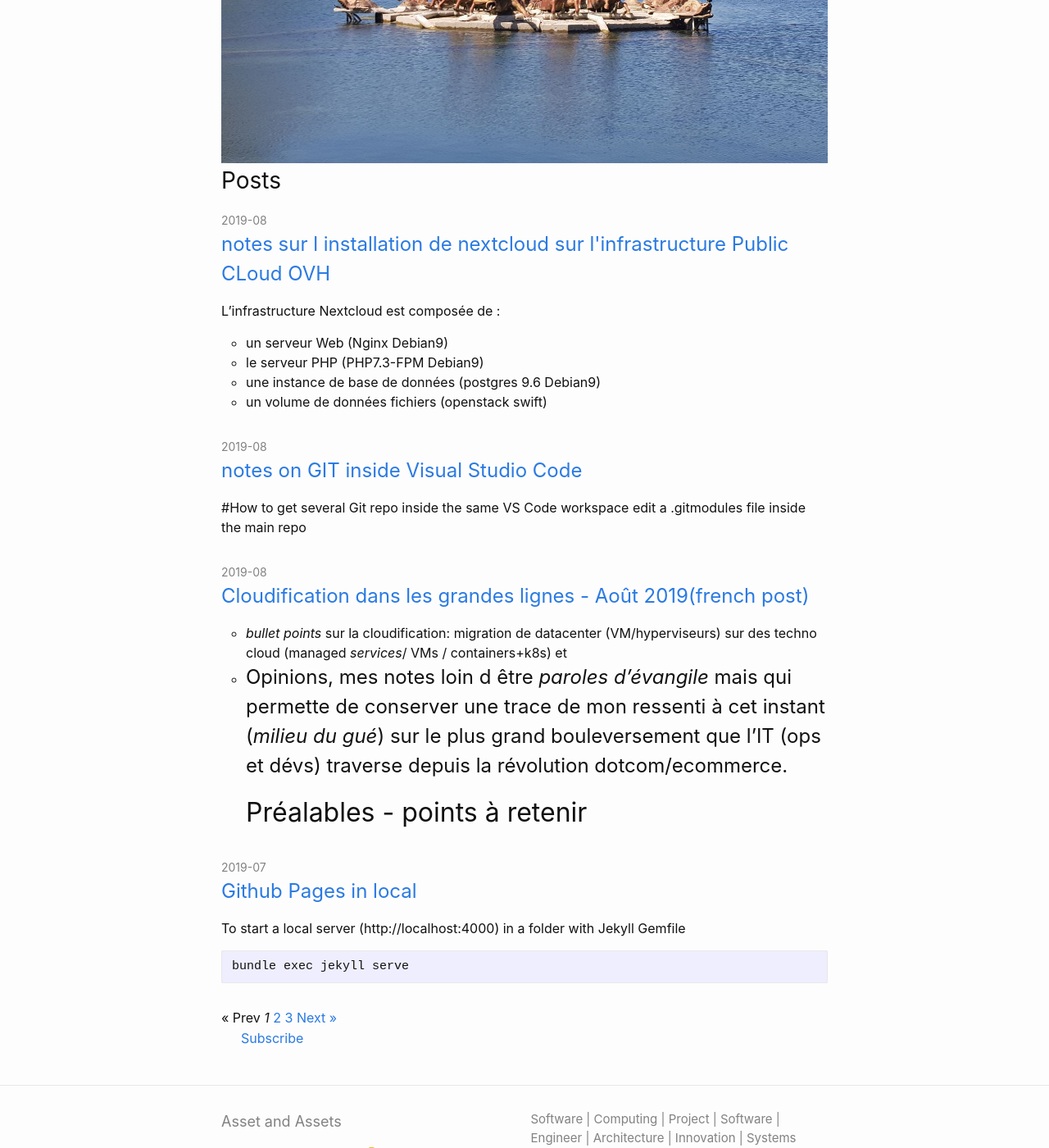
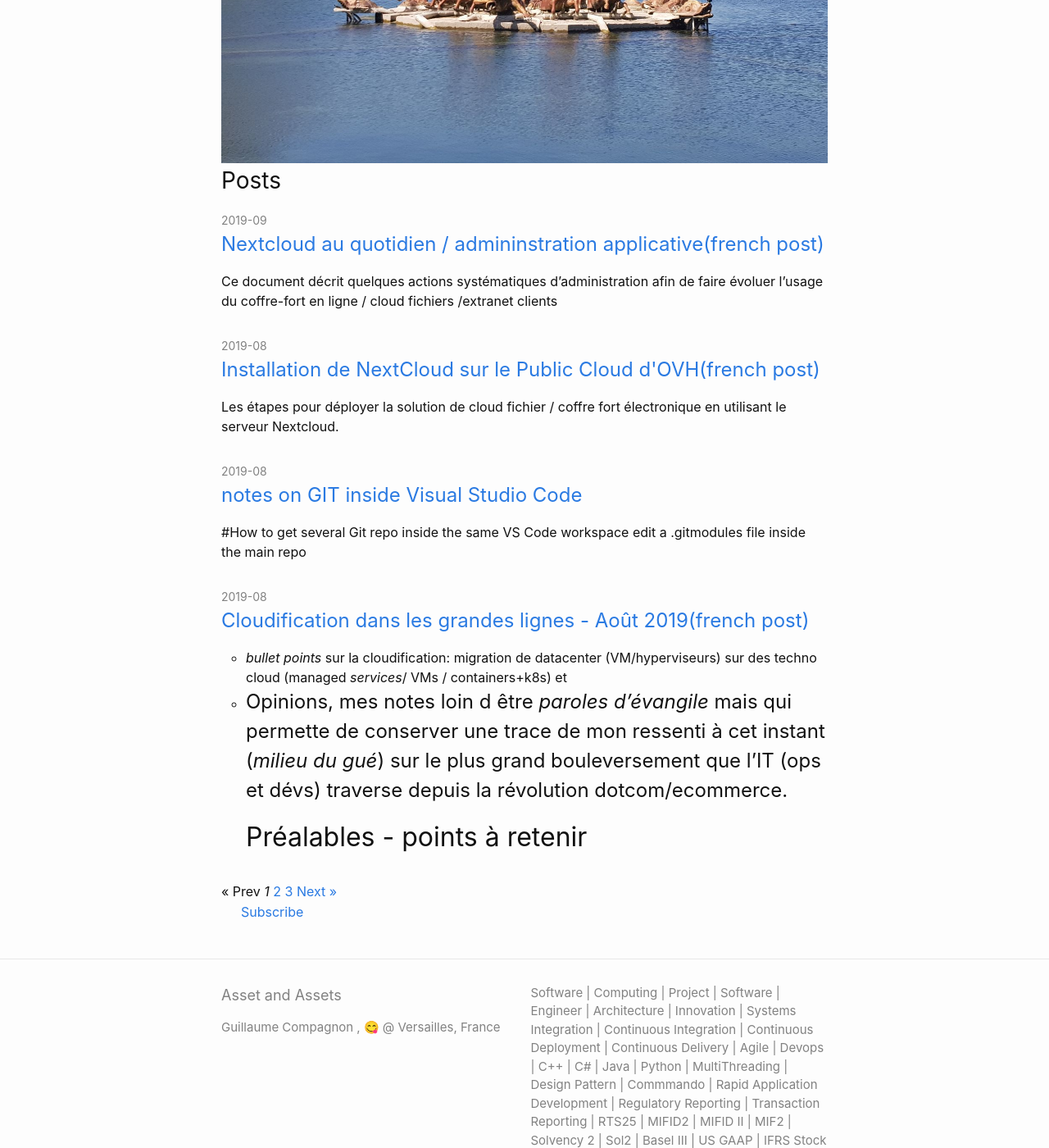
Before and after one commit to gcompagnon/gcompagnon.github.io, a Jekyll site: the page built from index.html, in a window 1280 px wide and 1400 px high, scrolled down 448 px. Shown: the whole window at 82% size. Built offline with Jekyll 4.4.1, drawn with Linux system fonts in a browser that asks for light colours; the list of posts is cut into pages by our own code; some of the changed lines change nothing that is shown.

Commit message:
doc nextcloud sur OVH
Signed-off-by: gcompagnon <gcompagnon@outlook.com>

````diff
--- a/_posts/2019-08-28-installNextcloudOVHPublicCloud.md
+++ b/_posts/2019-08-28-installNextcloudOVHPublicCloud.md
@@ -1,6 +1,6 @@
 ---
 layout: post
-title: "notes sur l installation de nextcloud sur l'infrastructure Public CLoud OVH"
+title: "Installation de NextCloud sur le Public Cloud d'OVH(french post)"
 categories: notes nextcloud OVH
 output:
   html_document:
@@ -9,12 +9,14 @@
 comments: false
 tags: [nextcloud, iaas, ovh]
 ---
+Les étapes pour déployer la solution de cloud fichier / coffre fort électronique en utilisant le serveur Nextcloud.
 
-L'infrastructure Nextcloud est composée de :
+L'infrastructure Nextcloud ( version '16.0.4.1' adaptée avec la fonctionnalité /newpassword) est composée de :
   - un serveur Web (Nginx Debian9)
   - le serveur PHP (PHP7.3-FPM Debian9)
   - une instance de base de données (postgres 9.6 Debian9)
   - un volume de données fichiers (openstack swift)
+
 
 Le déploiement de cette infrastructure peut se faire sur l'offre Public Cloud OVH:
   - un réseau privé pour isoler l'ensemble de cet infra
@@ -24,9 +26,12 @@
 Le choix de séparer les instances de type Front (Web) et Back (Base de données) est dictée par un choix d'architecture pour faciliter la montée en charge (installation d'un load balancer en facade des instances Web, en conservant une instance dédiée pour le Back) , l'isolation des composants permettant l'archivage cohérent ( snapshot et cloud archive) un PCA (passage d'une région à une autre), et la sécurité avec si nécessaire un reverse proxy.
 
 
-#Installation des prerequis
+![alt text](/images/20190828-logo-coffre-fort.svg "CFE / ")
 
-## 0-Créer sa clé SSH
+
+#A. Installation des prerequis
+
+## 0- Créer sa clé SSH
 
 https://docs.ovh.com/fr/public-cloud/creation-des-cles-ssh/
 
@@ -119,18 +124,15 @@
 sudo update-rc.d postgresql enable
 ```
 
-
-
-
 ## 3- Object Storage
 
 https://docs.ovh.com/gb/en/public-cloud/place-an-object-storage-container-behind-domain-name/
 
-creer un Object storage XXXXX en mode private / non-public
+créer un Object storage XXXXX en mode private / non-public
 
 conserver le mot de passe et le fichier openRC
 
-## 4 - instance serveur Front / nextcloud
+## 4 - Instance serveur Front pour servir NextCloud
 
 - créer et démarrer une instance Compute / Debian9
 
@@ -185,7 +187,7 @@
 sudo mount -t svfs -o username=$OS_USERNAME,password=$OS_PASSWORD,tenant=$OS_TENANT_NAME,region=$OS_REGION_NAME,uid=nextcloud,gid=nextcloud <nom> /mnt/<nom>
 ```
 
-## NGINX
+## 5- NGINX
 
 sur l'instance Serveur Front / Nextcloud
 ```
@@ -207,7 +209,7 @@
 cp nextcloud.conf /etc/nginx/sites-enabled/
 ```
 
-## NGINX avec HTTPS
+## 6- NGINX avec HTTPS
 
 Lets encrypt fournit un certificat SSL au serveur NGINX
 
@@ -228,7 +230,7 @@
 ```
 sudo certbot --nginx -d coffre.xxxxx.com -d www.coffre.xxxxx.com
 ```
-## php7.3-fpm
+## 7 -php7.3-fpm
 sur l'instance Serveur Front / Nextcloud
 
 - ajouter la source officielle pour les packages PHP
@@ -291,56 +293,57 @@
 ```
 
 
-# (option)pour un montage de l object storage dans nextcloud en files external
+- augmenter le nombre de process allouées au traitement PHP
+```
+sudo vi /etc/php/7.3/fpm/pool.d/www.conf
+```
 
 ```
-apt-get install smbclient
+pm.max_children = 20
+pm.start_servers = 5
+pm.min_spare_servers = 1
+pm.max_spare_servers = 15
 ```
 
-# Nextcloud
+
+- faire en sorte que php7.3-fpm et nginx redémarre à chaque reboot d instance
+```
+sudo update-rc.d php7.3-fpm enable
+sudo update-rc.d nginx enable
+```
+
+
+
+# B. Installation de Nextcloud
 en version 16.0.4 / stable
 
 [documentation officielle Nextcloud16](https://docs.nextcloud.com/server/16/admin_manual/installation/index.html)
 
-## installation de nextcloud
-La version adaptée de nextcloud (avec /newpassword ,  Aide A la découverte / firstrunwizard et Customized Emails est disponible sur l'object storage
 
-```
-tar xvf nextcloud-server-<nom>.tar.gz
-ou (partir d'une version officielle de nextcloud.org)
-tar xvf nextcloud-n.x.y.tar.bz2
+## 0- Choix de la zone de stockage
 
-```
+Il existe de multiples possibilités pour représenter la zone de stockage des fichiers accessibles par NextCloud.
 
+-espace disque en local du serveur nextcloud
+-point de montage réseau sur un SAN/NAS
+-technologie de Cloud Storage (Amazon S3, Openstack Swift)
 
-## installation pour initialisaer la base de données
+OVH Public Cloud propose les conteneurs d'objet basé sur le standard Openstack Swift à tarif compétitif. ce qui assure une sureté de fonctionnement (3 replicas de la donnée), et la facilité pour la sauvegarde, l'archivage.
 
-## config.php
+### Nextcloud et Openstack Swift
 
-## Applications
+Il existe 3 façons d'utiliser un conteneur d'objects Swift:
 
-APrès une connexion avec le compte admin de nextcloud
-Aller dans Applications (icone haut et droit)
-pour activer:
+#### 1. en Primary Storage :
+Le primary storage est configuré directement dans Nextcloud config.php
+https://docs.nextcloud.com/server/15/admin_manual/configuration_files/primary_storage.html
+De façon à rendre l'accès exclusif à l'instance Nextcloud.
+C'est pourquoi, il faut s'assurer de sauvegarder la base de données Nextcloud , contenant les meta données,
+ainsi que la clé de chiffrement serveur permettant de déchiffrer à la volée les éléments/objets stockés dans le conteneur Swift
 
-Aide A la Decouverte (FirstRunWizard adaptée)
-Theming
-Custom CSS
-Customized Emails
-Default encryption module
+#### 2. en dossier dans nextcloud par l 'application "external storage support"
 
-## Theming & Custom CSS
-Aller dans Paramètres (icone haut et droit) et dans "Personnaliser l'apparence"
-
-Choisir les logos présents dans /nextcloud-server/themes/xxx.core/img
-et le contenui du fichier /nextcloud-server/themes/xxx.core/css/custom.css dans Custom CSS et cliquer sur Save
-## (inutile)External storage support
-Le primary storage est configuré direment dans Nextcloud config.php
-https://docs.nextcloud.com/server/15/admin_manual/configuration_files/primary_storage.html
-
-configurer un External storage est donc inutile
-
-- installer la librairie pour accèder à Openstack Swfit
+- installer la librairie pour accèder à Openstack Swift
 ```
 sudo apt-get install smbclient
 ```
@@ -360,8 +363,70 @@
 Tenant name: \$OS_TENANT_NAME
 Identity endpoint URL: https://auth.cloud.ovh.net/v2.0/
 
-## Securité:
+#### 3. en point de montage réseau avec OVH/svfs
+https://github.com/ovh/svfs
+
+
+## 1- installation de nextcloud
+La version adaptée de nextcloud (avec /newpassword ,  Aide A la découverte / firstrunwizard et Customized Emails est disponible sur l'object storage
+
+```
+tar xvf nextcloud-server-<nom>.tar.gz
+ou (partir d'une version officielle de nextcloud.org)
+tar xvf nextcloud-n.x.y.tar.bz2
+
+```
+
+## 2- (si nécessaire) installation pour ré-initialiser Nextcloud
+
+Afin de démarrer un serveur avec le seul compte admin, sans tenir compte de la base de données existante.
+
+ - créer un base de données vide , avec psql :
+
+```
+sudo -u postgres psql -d template1
+psql (9.6.13)
+Type "help" for help.
+
+template1=# CREATE DATABASE nextcloud16 OWNER nextcloud;
+```
+
+- retirer ou renommer le fichier config/config.php
+- créer un fichier vide config/CAN_INSTALL
+
+Solliciter Nextcloud sur http://serveur_IP:Port/ afin de d'obtenir la page d'installation
+
+
+## 3- (pour info) Fichier de configuration
+
+Le fichier de configuration principal est config/config.php
+
+## 4- Applications
+
+APrès une connexion avec le compte admin de nextcloud
+Aller dans Applications (icone haut et droit)
+pour activer:
+
+Aide A la Decouverte (FirstRunWizard adaptée)
+Theming
+Custom CSS
+Customized Emails
+Default encryption module
+
+### Theming & Custom CSS
+Aller dans Paramètres (icone haut et droit) et dans "Personnaliser l'apparence"
+
+Choisir les logos présents dans /nextcloud-server/themes/xxx.core/img
+et le contenui du fichier /nextcloud-server/themes/xxx.core/css/custom.css dans Custom CSS et cliquer sur Save
+
+### Securité:
 Aller dans Paramètres (icone haut et droit) et dans "Sécurité"
 Activer le chiffrement coté serveur
 et
 Chiffrer l'espace de stockage principal
+
+### Bruteforce / protection contre l'attaque par force brute
+
+Aller dans Paramètres (icone haut et droit) et dans "Sécurité"
+Ajouter l'adresse IP Publique de Sagis dans Liste blanche des IP pour attaque par force brute:
+ 193.248.39.218
--- /dev/null
+++ b/_posts/2019-09-02-UtiliserNextcloud.md
@@ -0,0 +1,161 @@
+---
+layout: post
+title: "Nextcloud au quotidien / admininstration applicative(french post)"
+categories: notes nextcloud OVH
+output:
+  html_document:
+    highlight: pygments
+published: true
+comments: false
+tags: [nextcloud, iaas, ovh]
+---
+
+Ce document décrit quelques actions systématiques d'administration afin de faire évoluer l'usage du coffre-fort en ligne / cloud fichiers /extranet clients
+
+![alt text](/images/20190828-logo-coffre-fort.svg "CFE / ")
+
+
+Le serveur Nextcloud propose d'utiliser une interface graphique pour l'administrateur:
+- https://coffre.\<nom>.com/settings/users
+ou
+- un utilitaire en ligne de commande : [occ](https://docs.nextcloud.com/server/9/admin_manual/configuration_server/occ_command.html)
+```
+su - nextcloud
+ ./occ
+ Coffre-fort 16.0.4
+
+Usage:
+  command [options] [arguments]
+
+Options:
+  -h, --help            Display this help message
+  -q, --quiet           Do not output any message
+  -V, --version         Display this application version
+      --ansi            Force ANSI output
+      --no-ansi         Disable ANSI output
+  -n, --no-interaction  Do not ask any interactive question
+      --no-warnings     Skip global warnings, show command output only
+  -v|vv|vvv, --verbose  Increase the verbosity of messages: 1 for normal output, 2 for more verbose output and 3 for debug
+
+ ```
+
+# A. Description du fonctionnement
+
+## Etapes lors de la création d'un compte client / provisionning client
+
+Les documents mis à disposition par le Coffre-Fort Electronique sont déposés sur le compte de l'administrateur principal (ayant le "nom à afficher" de la société \<nomSociete>)
+L'arborescence du coffre-fort de l'administrateur "Principal" est donc organisée comme tel:
+
+```
+--
+ |-CLIENT1/<nomSociete>/DossierClient
+ |-CLIENT2/<nomSociete>/DossierClient
+ .
+ |-CLIENTn/<nomSociete>/DossierClient
+```
+
+Un nouveau compte client est un structure ne contenant que :
+
+- un répertoire 'Personnel'
+- le répertoire partagé  par l'admin pour présenter les documents au client
+
+Le compte client est préparé en amont par l'admin du CFE ou alors un utilisateur afin de configurer le ou les partages accessibles pour ce client.
+Si le client fait parti d'une famille/indivision (un groupe ayant été crée à cette fin), le partage est effectué sur le groupe et donc automatiquement accessible à chaque membre de ce groupe.
+
+### Pour info: repertoire 'skeleton'
+
+Dans la configuration *config.php* , la variable 'skeletondirectory' contient le répertoire utilisé comme modèle pour un nouvel utilisateur.
+
+Ici , le répertoire 'nextcloud-server/themes/\<nom_theme>/core/skeleton' a été choisi, et ne contient qu'un répertoire vide nommé "Personnel"
+
+# B. Créer un espace pour un nouveau client en ligne de commande
+
+L'avantage d'utiliser la ligne de commande est qu'aucun email de bienvenue n'est envoyé.
+
+Sur le serveur Front :
+
+- générer un mot de passe temporaire chiffré
+```
+
+```
+
+- créer le compte
+```
+ ./occ user:add client1 --display-name "Prenom1 CLIENT1" --group "CLIENTS<nom>" --password-from-env
+ The user "client1" was created successfully
+ Display name set to "Mr CLIENT1"
+```
+
+- effacer la trace du mot de passe temporaire
+```
+unset OC_PASS
+```
+- mettre à jour les paramètres de l'utilisateur client
+```
+./occ user:setting client1 settings email "client1@mail.com"
+./occ user:setting client1 core lang fr
+./occ user:setting client1 files quota  "none"
+```
+- Partager du répertoine avec ce client.
+
+# C. Créer un espace pour un groupe de client / indivision
+
+Si 2 clients doivent se recevoir , consulter, et pouvoir se partager plusieurs documents, au sein d'une famille, ou d'une société ou d'une indivision.
+- créer un groupe nommé
+```
+./occ group:add famille1
+```
+
+- ajouter les membres à ce groupe
+```
+ ./occ group:adduser famille1 client1
+```
+# D. Partage des documents avec la famille/indivision de personnes
+
+- Partager le répertoire \<nom> au groupe et non plus à l'utilisateur client1 ...
+
+# E. Configuration du comportement de partage par défaut
+
+Dans Paramètres de l'administrateur, menu "Partage" :
+sélectionner les options suivantes:
+
+- Autoriser les applications à utiliser l'API de partage
+
+- Autoriser les utilisateurs à partager par lien
+  - Autoriser les téléversements publics
+  - Toujours demander un mot de passe
+  - Imposer la protection renforcée du mot de passe
+
+- Autoriser le repartage
+- Autoriser le partage avec les groupes
+- Empêcher certains groupes de partager
+      CLIENTS\<nom>
+
+# F. (utilisation avancée)Gestion du partage en ligne de commande
+
+Sur le serveur de  base de données
+- se connecter sur la base de données Nextcloud et lister les partages en cours
+```
+sudo -u postgres psql -d template1
+\l
+\c <nomBaseDonnees>
+select * from oc_share;
+```
+
+- trouver l'id de l'élément à partager dans l'interface Web Nextcloud , dans l'URL : http://serveurFront/apps/files/?dir=/CLIENT1&fileid=\<id>
+- creer un partage de l'utilisateur \<admin> vers l'utilisateur ou le groupe \<client>
+
+```
+INSERT INTO public.oc_share(
+	share_type, share_with, uid_owner, uid_initiator, item_type, item_source, file_source, file_target, permissions, accepted, mail_send, password_by_talk, hide_download)
+	VALUES ( 1, '<client>', ' <admin>', ' <admin>', 'folder', <id>, <id>, '/CLIENT1', 21, 0, 0, 'f', 0);
+
+```
+share_type = 0  pour un partage avec un utilisateur
+share_type = 1 pour  un partage avec un groupe
+
+- si un utilisateur de groupe supprime son partage , on peut le restaurer avec la commande:
+```
+DELETE FROM public.oc_share
+	WHERE share_type =2 and share_with = '<utilisateur>' ;
+```
````
Also changed, not shown: 1 other file.
